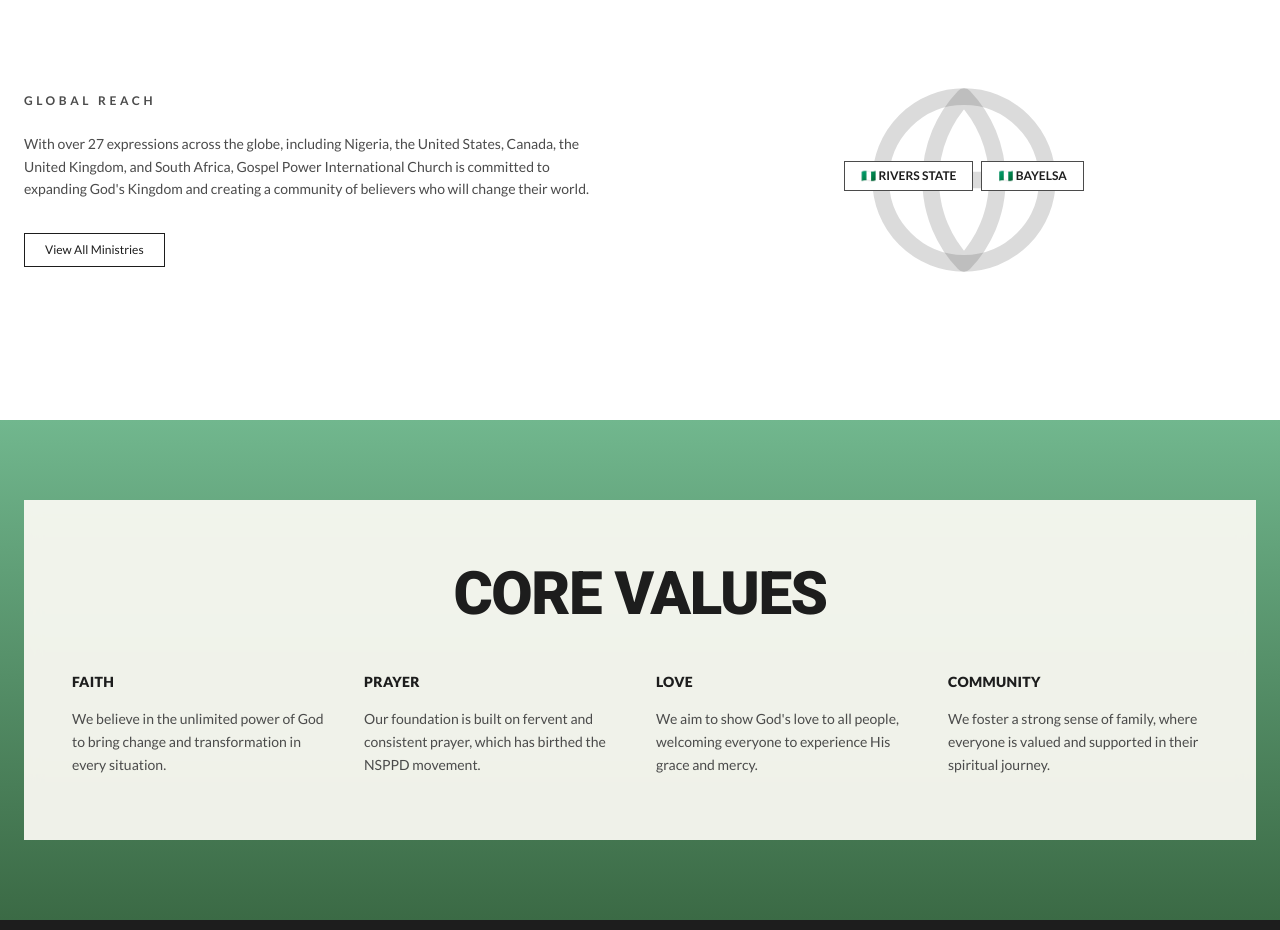
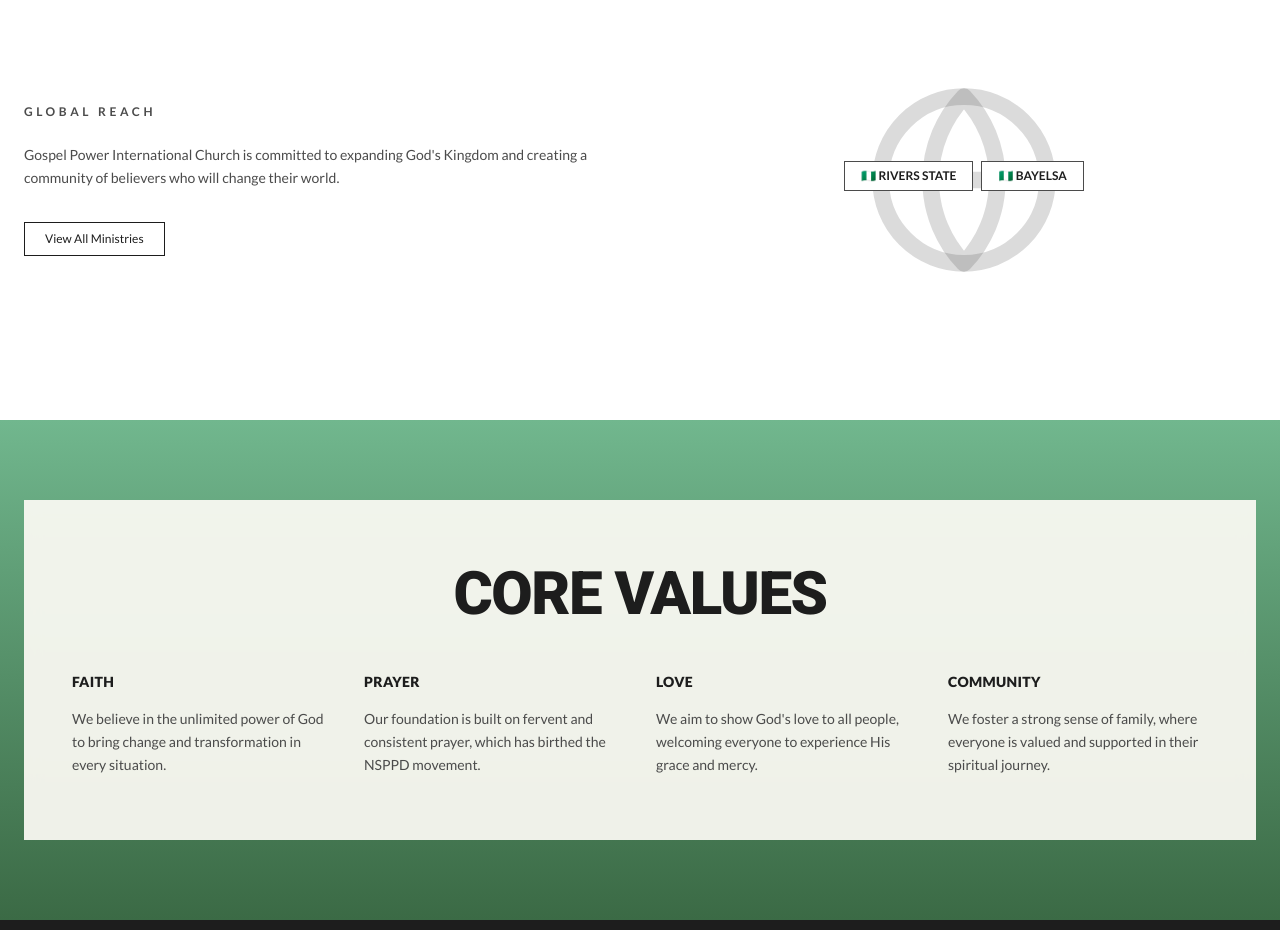
Before and after one commit to Divinelewis/gpic-cms, a Next.js app: page /about in a window 1280 px wide. Shown: the part 1820-2750 px from the top of the page. Built offline with nearby package versions, Linux system fonts and the light colour scheme.

Commit message:
font changes

```diff
--- a/src/app/(public)/about/page.tsx
+++ b/src/app/(public)/about/page.tsx
@@ -184,8 +184,6 @@
                 GLOBAL REACH
               </h3>
               <p className="text-brand-dark-light text-sm leading-relaxed mb-8">
-                With over 27 expressions across the globe, including Nigeria,
-                the United States, Canada, the United Kingdom, and South Africa,
                 Gospel Power International Church is committed to expanding
                 God&apos;s Kingdom and creating a community of believers who
                 will change their world.
```
